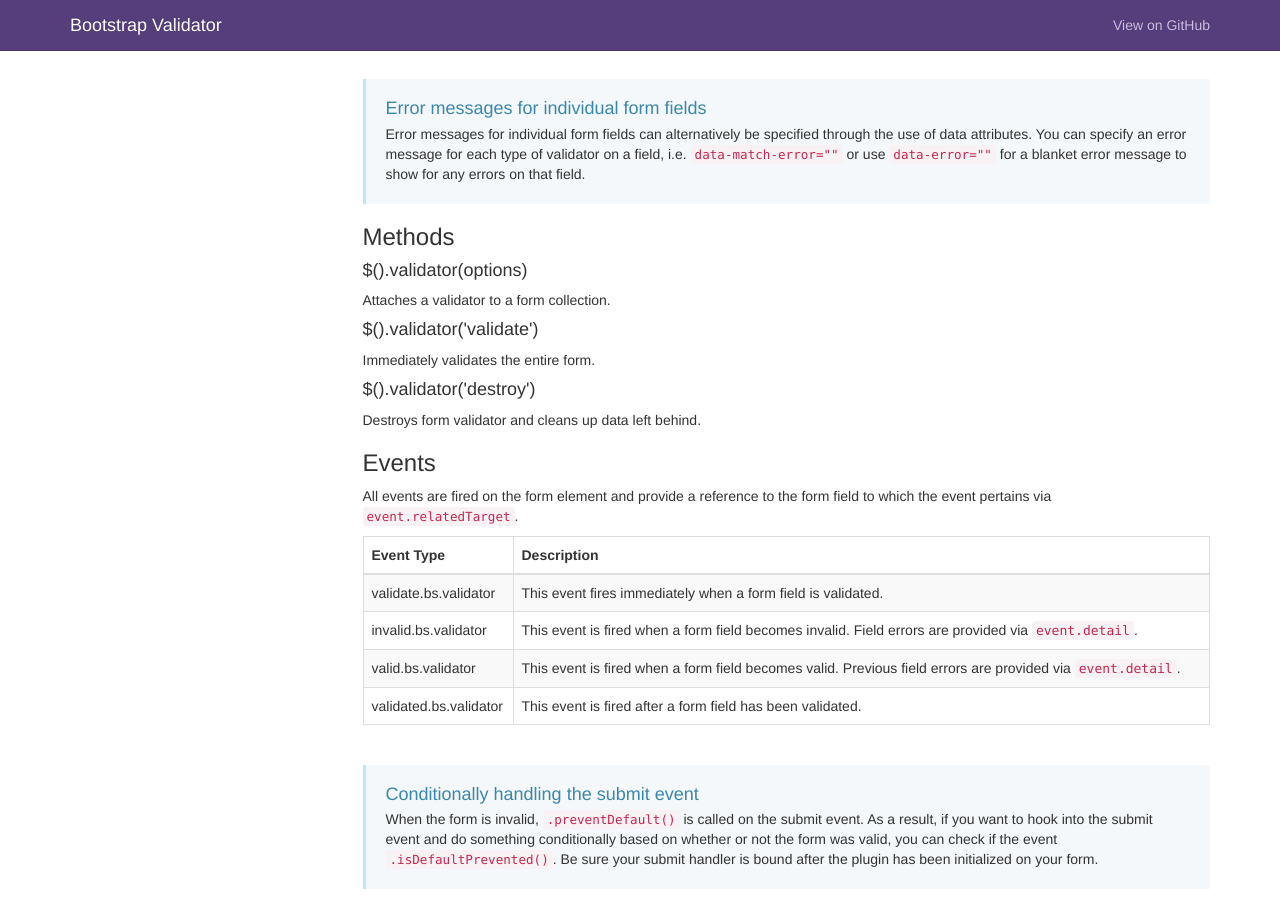
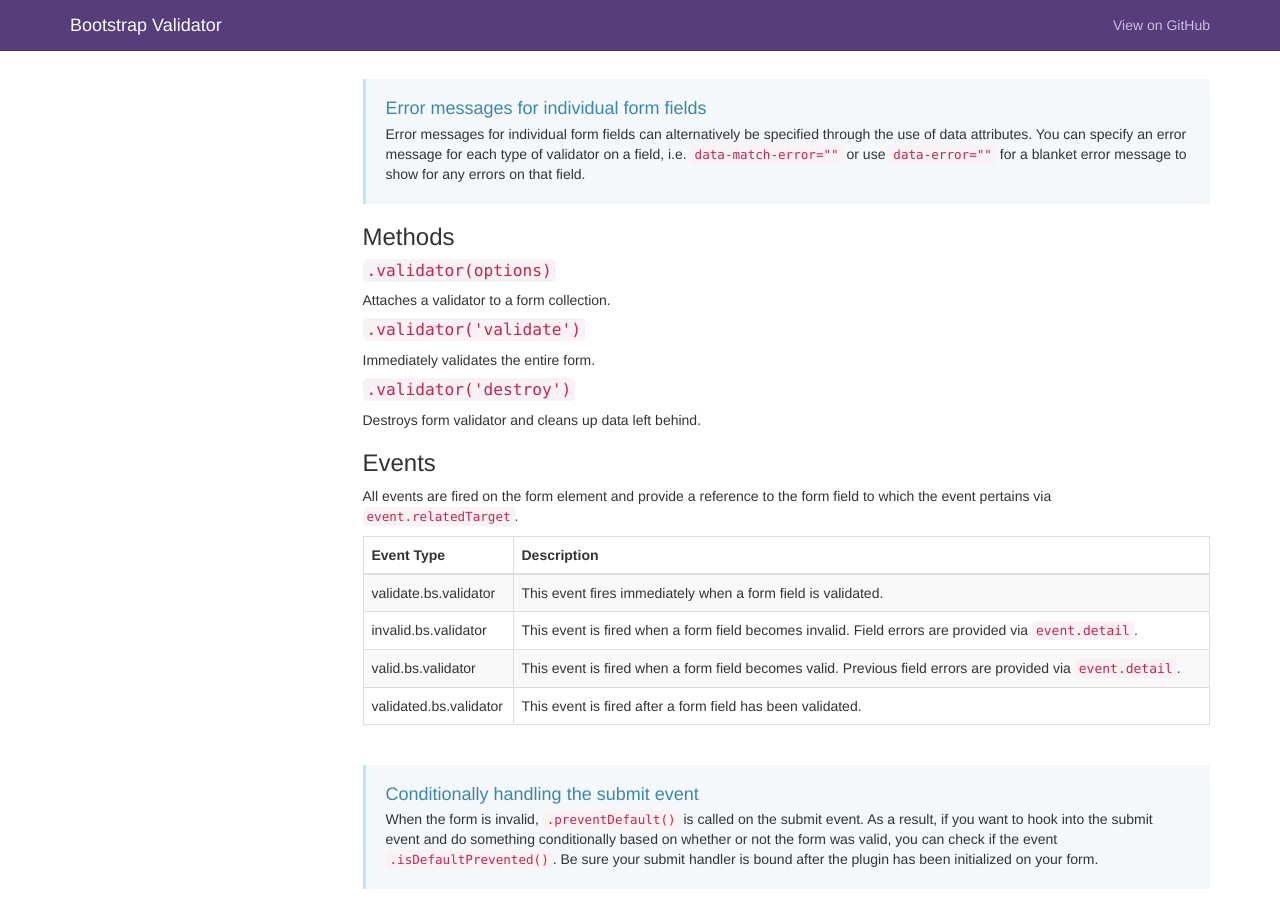
Before and after one commit to 1000hz/bootstrap-validator, a Jekyll site: the page built from docs/index.html, in a window 1280 px wide and 900 px high, scrolled down 4089 px. Built offline with Jekyll 4.4.1, drawn with Linux system fonts in a browser that asks for light colours; nearby versions of some CDN libraries; comment, search, counter and statistics services are not loaded.

Commit message:
Docs: Removing $() from method headers, wrapping in code tags. Refs #202

```diff
--- a/docs/index.html
+++ b/docs/index.html
@@ -285,13 +285,13 @@
     </div>
 
     <h3 id="validator-methods"> Methods</h3>
-    <h4>$().validator(options)</h4>
+    <h4><code>.validator(options)</code></h4>
     <p>Attaches a validator to a form collection.</p>
 
-    <h4>$().validator('validate')</h4>
+    <h4><code>.validator('validate')</code></h4>
     <p>Immediately validates the entire form.</p>
 
-    <h4>$().validator('destroy')</h4>
+    <h4><code>.validator('destroy')</code></h4>
     <p>Destroys form validator and cleans up data left behind.</p>
 
     <h3 id="validator-events">Events</h3>
```
